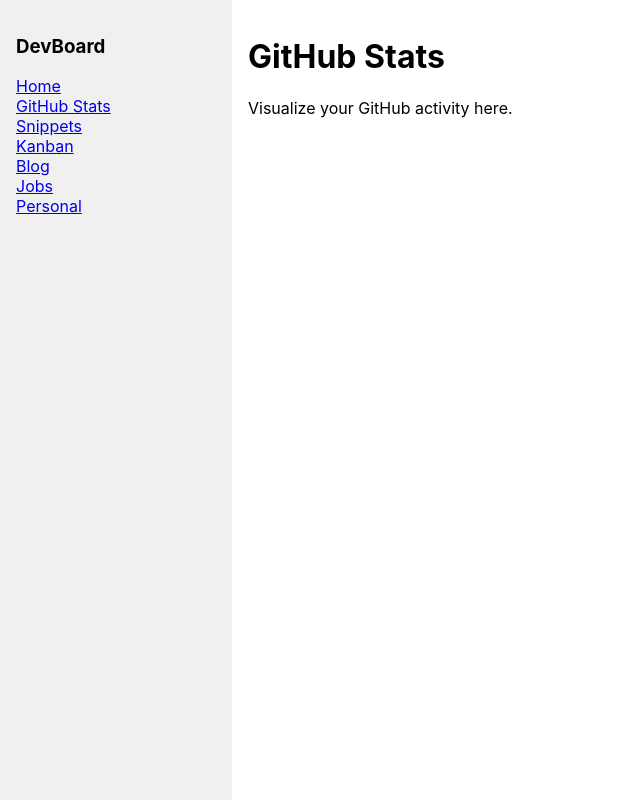
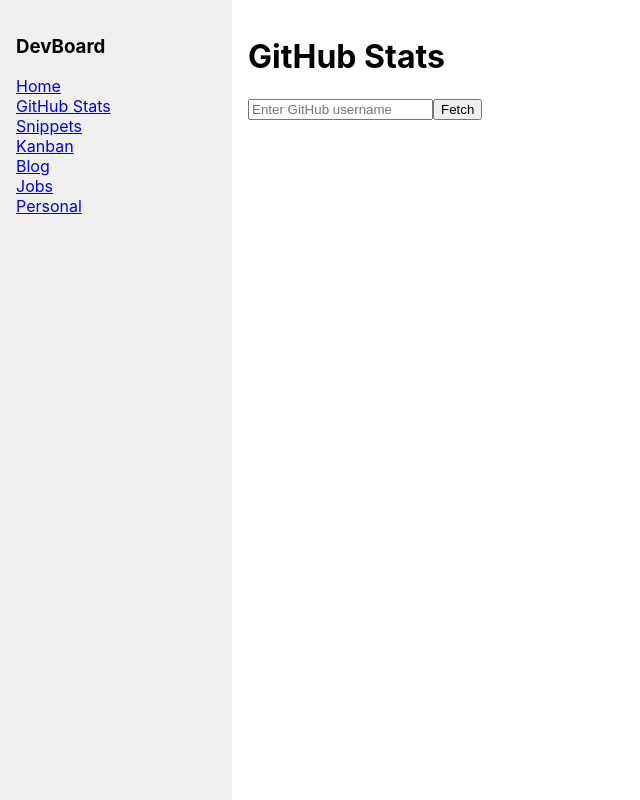
Before and after one commit to keivanjiang/devboard, a React (Create React App) app: page /github in a window 1280 px wide. Shown: the whole page, without its empty margins (0-640 px from the left). Built offline with nearby package versions, Linux system fonts and the light colour scheme.

Commit message:
Add Github page with live API Integration

```diff
--- a/src/pages/GitHubStats.tsx
+++ b/src/pages/GitHubStats.tsx
@@ -1,8 +1,48 @@
+import { useState } from 'react';
+
 function GitHubStats() {
+  const [username, setUsername] = useState('');
+  const [data, setData] = useState<any>(null);
+  const [error, setError] = useState('');
+
+  const fetchGitHubData = async () => {
+    try {
+      const res = await fetch(`https://api.github.com/users/${username}`);
+      if (!res.ok) throw new Error('User not found');
+      const json = await res.json();
+      setData(json);
+      setError('');
+    } catch (err: any) {
+      setData(null);
+      setError(err.message);
+    }
+  };
+
   return (
     <div>
       <h1>GitHub Stats</h1>
-      <p>Visualize your GitHub activity here.</p>
+
+      <input
+        type="text"
+        placeholder="Enter GitHub username"
+        value={username}
+        onChange={(e) => setUsername(e.target.value)}
+      />
+      <button onClick={fetchGitHubData}>Fetch</button>
+
+      {error && <p style={{ color: 'red' }}>{error}</p>}
+
+      {data && (
+        <div style={{ marginTop: '1rem' }}>
+          <img src={data.avatar_url} alt="avatar" width={100} />
+          <h2>{data.name || data.login}</h2>
+          <p>{data.bio}</p>
+          <p>Public Repos: {data.public_repos}</p>
+          <p>Followers: {data.followers}</p>
+          <p>Following: {data.following}</p>
+          <a href={data.html_url} target="_blank">View Profile</a>
+        </div>
+      )}
     </div>
   );
 }
```
